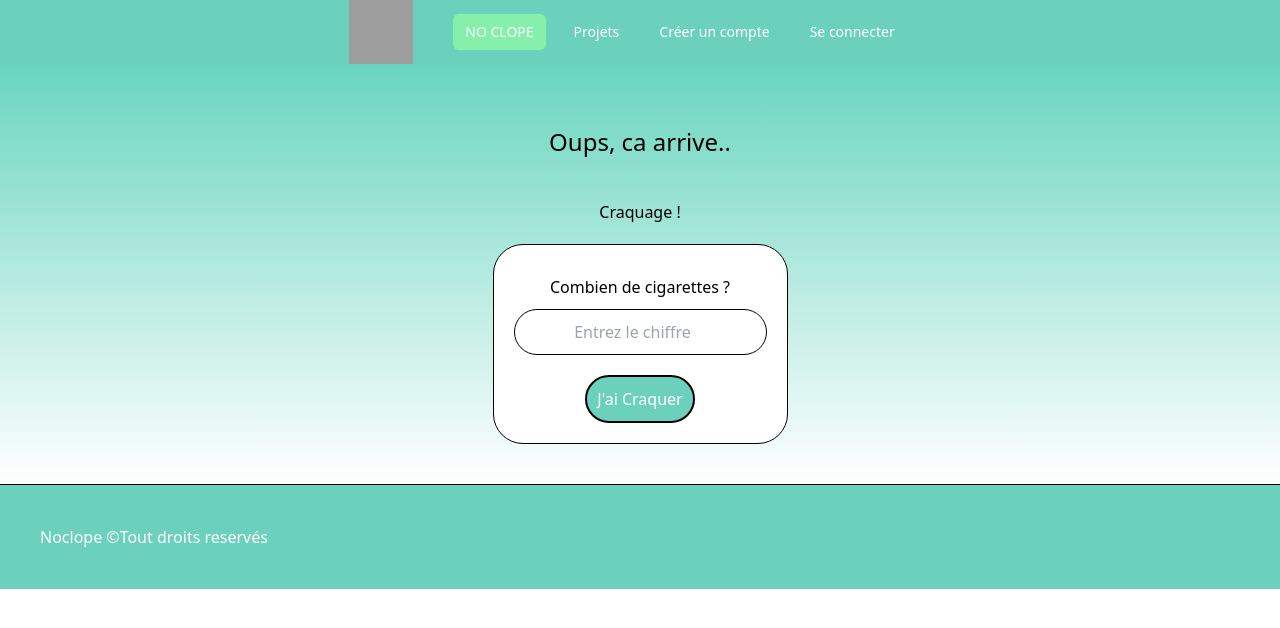
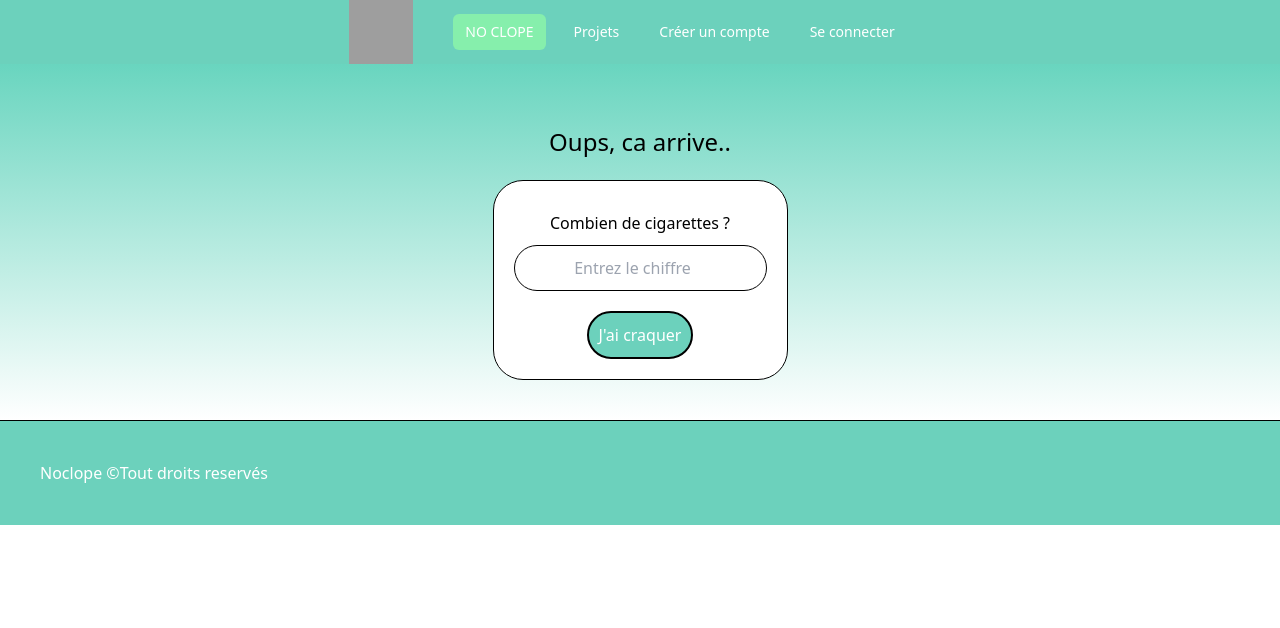
Before and after one commit to NicolasTamareg/projectnoclope, a Vue app in the folder vuejs/noclopefront/: page /craquer in a window 1280 px wide. Shown: the top 628 px of the page. Built offline with nearby package versions, Linux system fonts and the light colour scheme; grey boxes are pictures that could not be loaded.

Commit message:
nico check

```diff
--- a/vuejs/noclopefront/src/views/AngelView.vue
+++ b/vuejs/noclopefront/src/views/AngelView.vue
@@ -30,6 +30,7 @@ export default {
 
       console.log(this.contacts)
     },
+
     async helpContacts () {
       const token = localStorage.getItem("token")
       const response = await fetch("http://127.0.0.1:8000/api/test", {
@@ -119,13 +120,14 @@ export default {
           <label for="submit"></label>
           <input class="submit"  type="submit" value="Valider" />
 
-        <form class="nothing" @submit.prevent="helpContacts">
+
       </form>
 
+      <form  @submit.prevent="helpContacts">
 
+        <button type="submit">JE VAIS CRAQUER !</button>
+      </form>
 
-      </form>
-      <button type="submit">JE VAIS CRAQUER !</button>
 
     <p>{{ feedbackMessage }}</p>
     </div>
--- a/vuejs/noclopefront/src/views/CraquageView.vue
+++ b/vuejs/noclopefront/src/views/CraquageView.vue
@@ -40,7 +40,7 @@ export default {
 <div class="englobe-all">
   <div class="arround">
     <h2>Oups, ca arrive..</h2>
-    <p><a href="#">Craquage !</a></p>
+    <!-- <p><a href="#">Craquage !</a></p> -->
 
     <form action="#" method="POST" form @submit.prevent="createCraquage">
       <input type="hidden" name="remember" value="true">
@@ -50,14 +50,7 @@ export default {
           <input id="email-address" v-model="numbercigarette" required  type="number" placeholder="Entrez le chiffre">
         </div>
 
-      </div>
-
-
-
-      <div>
-        <button type="submit" >
-          J'ai Craquer
-        </button>
+        <button type="submit">J'ai craquer</button>
       </div>
     </form>
     <p v-if="feedbackMessage">{{ feedbackMessage }}</p>
```
Lines whose indentation alone changed are shown as unchanged.
